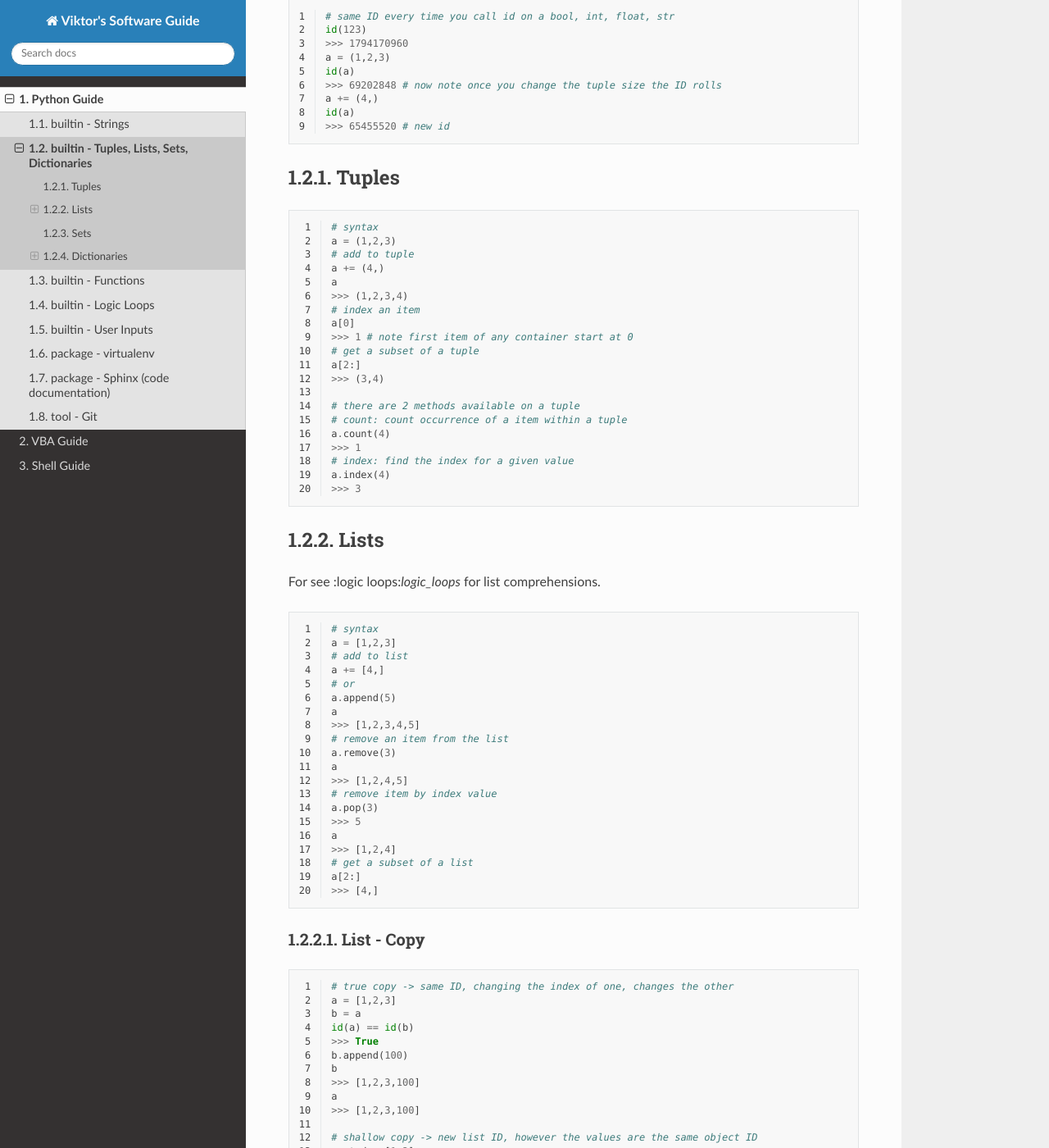
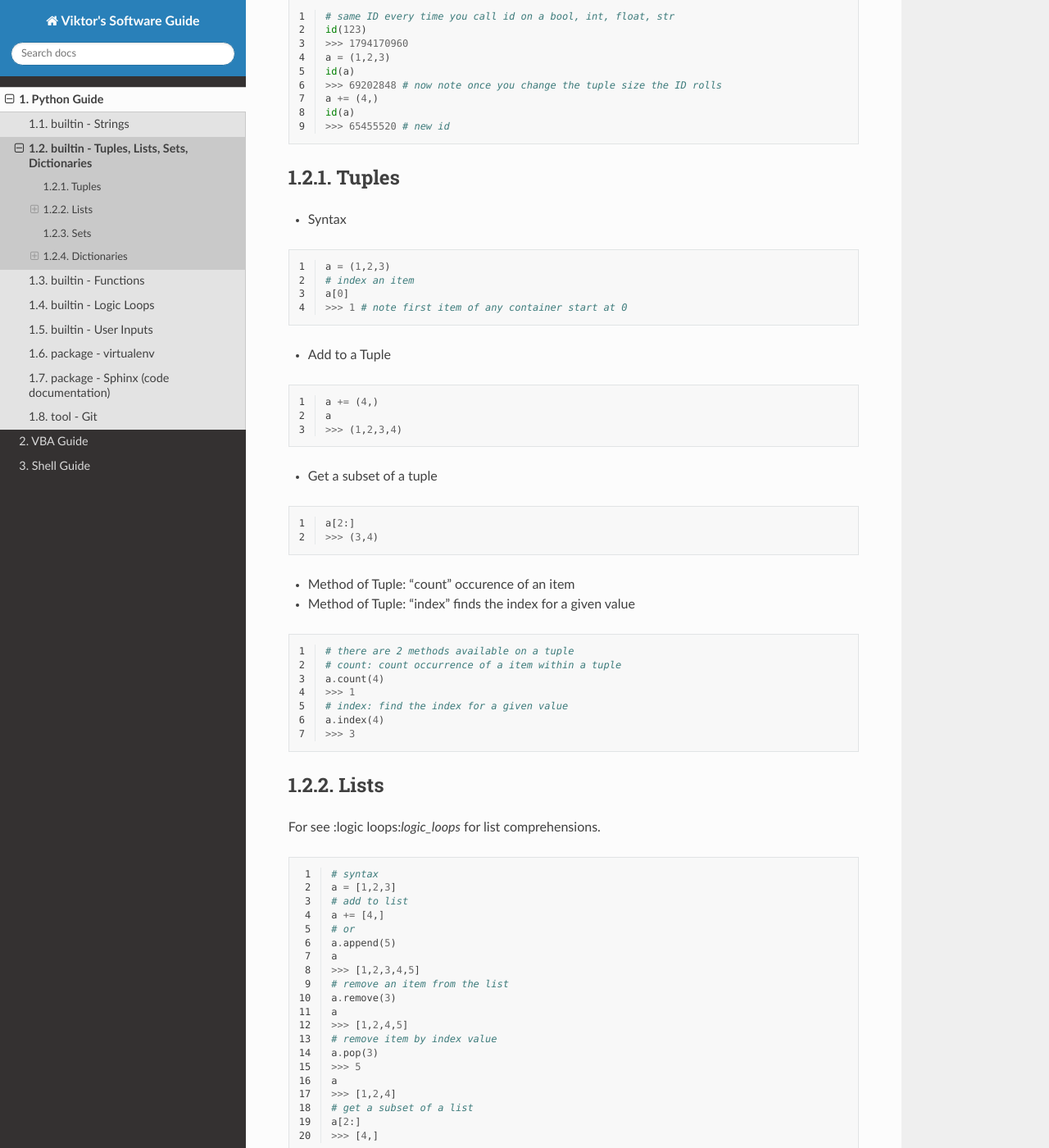
Before and after one commit to PydPiper/viks_SoftwareGuide, a Sphinx documentation site: the page built from source/python/containers.rst, in a window 1280 px wide and 1400 px high, scrolled down 576 px. Shown: the whole window at 82% size. Built offline with Sphinx 7.4.7 and the Read the Docs theme 2.0.0, drawn with Linux system fonts in a browser that asks for light colours.

Commit message:
cleaned up containers

```diff
--- a/source/python/containers.rst
+++ b/source/python/containers.rst
@@ -39,21 +39,38 @@ let's set a common ground for definitions:
 Tuples
 ------
 
+- Syntax
+
 .. code-block:: python
     :linenos:
 
-    # syntax
     a = (1,2,3)
-    # add to tuple
+    # index an item
+    a[0]
+    >>> 1 # note first item of any container start at 0
+
+- Add to a Tuple
+
+.. code-block:: python
+    :linenos:
+
     a += (4,)
     a
     >>> (1,2,3,4)
-    # index an item
-    a[0]
-    >>> 1 # note first item of any container start at 0
-    # get a subset of a tuple
+
+- Get a subset of a tuple
+
+.. code-block:: python
+    :linenos:
+
     a[2:]
     >>> (3,4)
+
+- Method of Tuple: "count" occurence of an item
+- Method of Tuple: "index" finds the index for a given value
+
+.. code-block:: python
+    :linenos:
 
     # there are 2 methods available on a tuple
     # count: count occurrence of a item within a tuple
--- a/source/python/strings.rst
+++ b/source/python/strings.rst
@@ -52,6 +52,7 @@ String Arguments and Formatting
 -------------------------------
 
 .. code-block:: python
+    :linenos:
 
     # f-strings (python3+)
     f"x is equal to {x}"
@@ -164,6 +165,7 @@ Trick - Hide print statements (closure)
 See :closures:`functions` under functional programming for more information about closures.
 
 .. code-block:: python
+    :linenos:
 
     import os, sys
 
```
